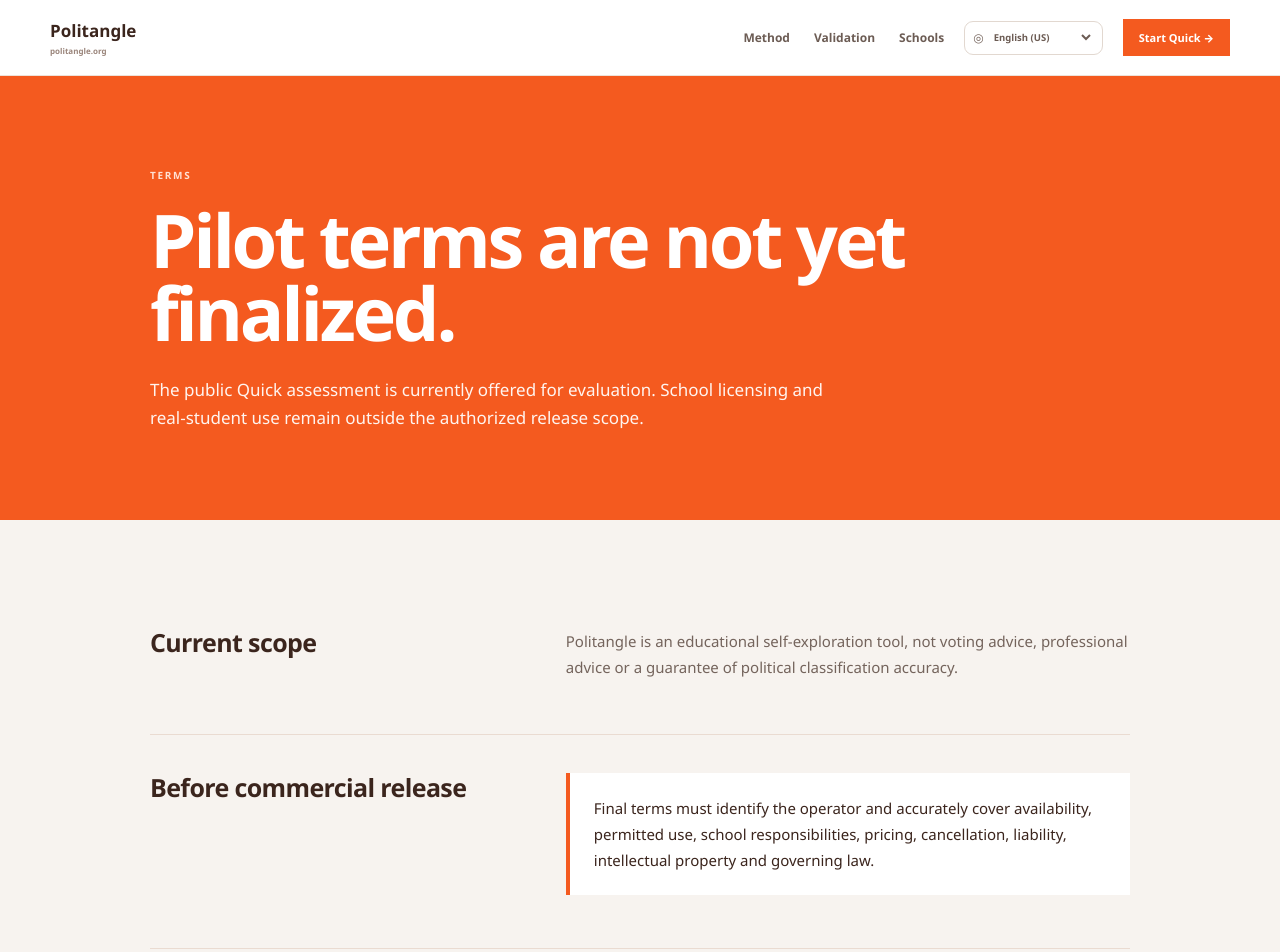
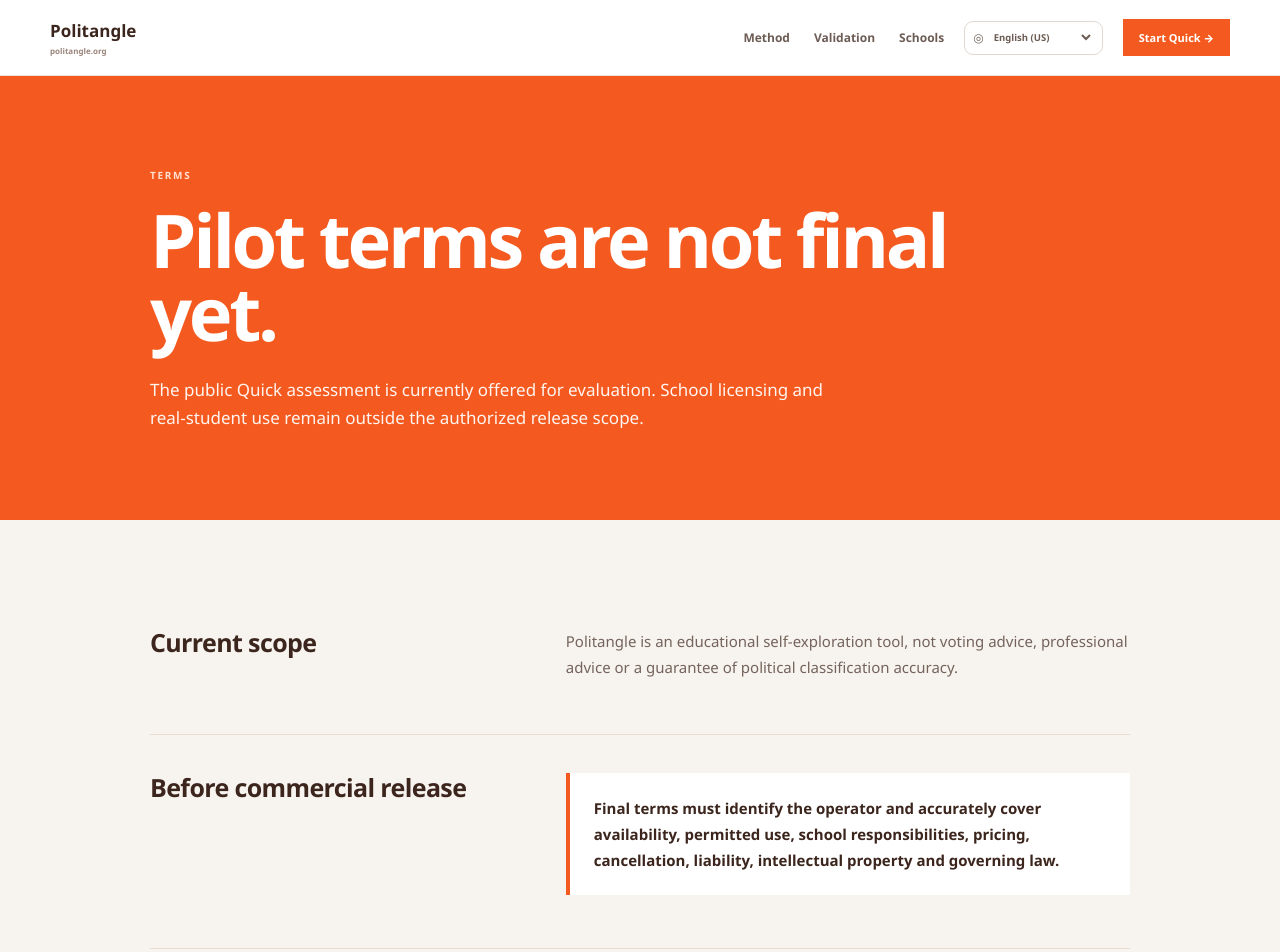
Before and after one commit to unikmo/Politangle, a Next.js app: page /terms in a window 1280 px wide. Shown: the top 952 px of the page. Built offline with nearby package versions, Linux system fonts and the light colour scheme.

Commit message:
Use native multilingual Terms content

```diff
--- a/app/terms/page.tsx
+++ b/app/terms/page.tsx
@@ -1,11 +1,8 @@
 import type { Metadata } from 'next';
-import { InfoSection, InfoShell } from '../InfoShell';
+import LocalizedInfoPage from '../LocalizedInfoPage';
 
 export const metadata: Metadata = { title: 'Terms', robots: { index: false, follow: true }, alternates: { canonical: '/terms' } };
 
 export default function TermsPage() {
-  return <InfoShell eyebrow="TERMS" title="Pilot terms are not yet finalized." intro="The public Quick assessment is currently offered for evaluation. School licensing and real-student use remain outside the authorized release scope.">
-    <InfoSection title="Current scope"><p>Politangle is an educational self-exploration tool, not voting advice, professional advice or a guarantee of political classification accuracy.</p></InfoSection>
-    <InfoSection title="Before commercial release"><p className="info-callout">Final terms must identify the operator and accurately cover availability, permitted use, school responsibilities, pricing, cancellation, liability, intellectual property and governing law.</p></InfoSection>
-  </InfoShell>;
+  return <LocalizedInfoPage page="terms" />;
 }
```
